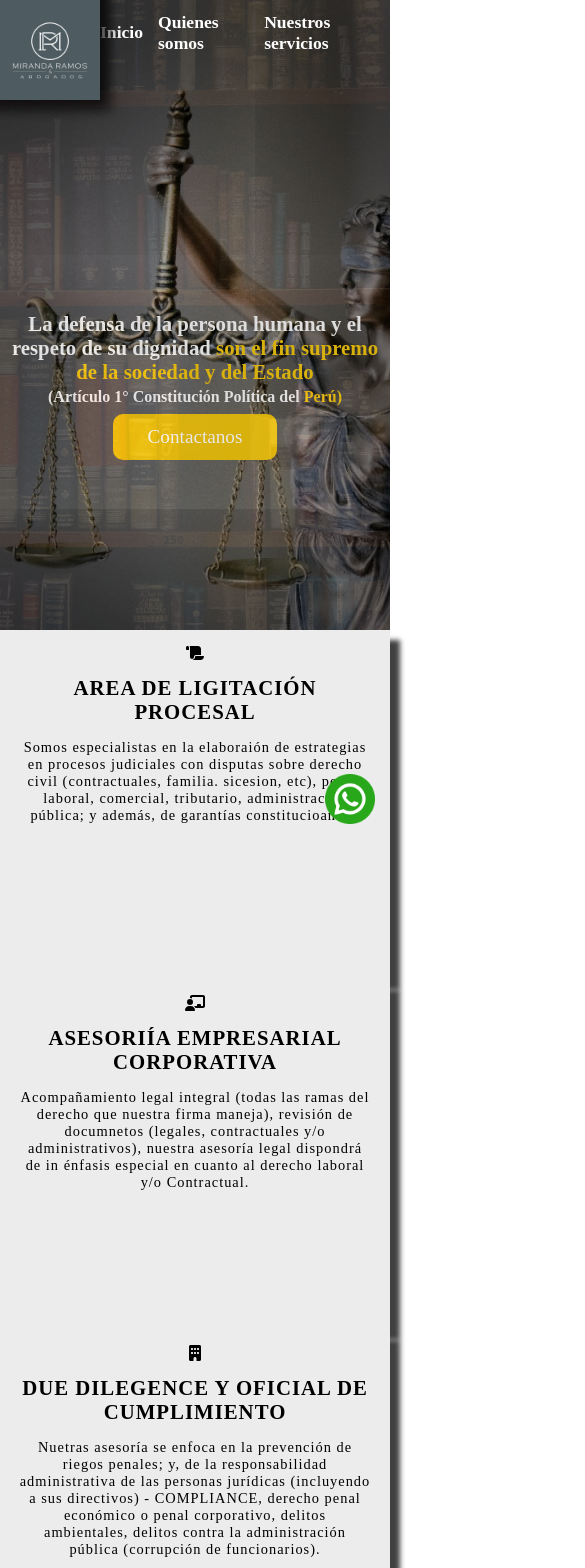
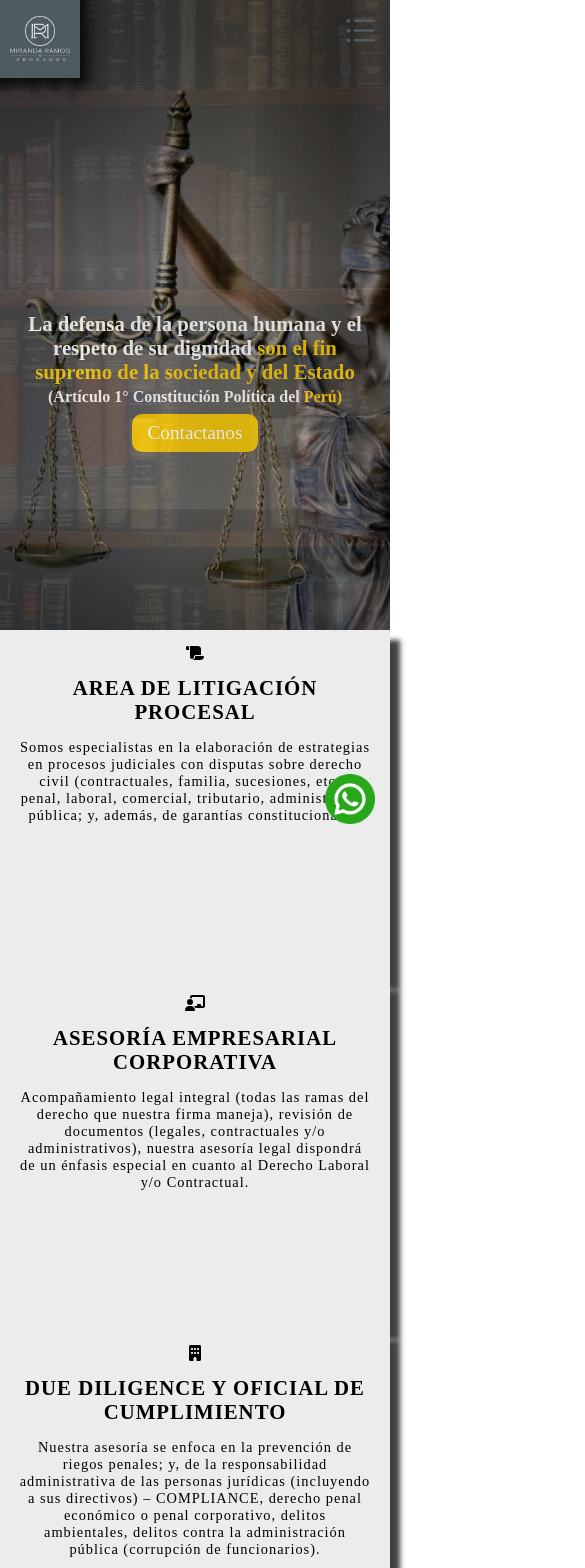
Before and after one commit to EddSJ/SiSiLandingPageMirandaS, a React (Create React App) app: page / in a window 390 px wide. Shown: the top 1568 px of the page, 585 px wide, since content can reach past the window. Built offline with nearby package versions, Linux system fonts and the light colour scheme.

Commit message:
final push

```diff
--- a/package.json
+++ b/package.json
@@ -1,5 +1,6 @@
 {
   "name": "platilla-abogado",
+  "homepage": "http://www.estudiomirandaramos.com/",
   "version": "0.1.0",
   "private": true,
   "dependencies": {
--- a/src/components/form.js
+++ b/src/components/form.js
@@ -1,7 +1,7 @@
 import React, { useState } from 'react';
 import { send } from 'emailjs-com';
 
-import map from '../assets/map.png'
+import map from '../assets/mapa-abogado-1.jpg'
 
 const Form = () => {
 
--- a/src/components/header.js
+++ b/src/components/header.js
@@ -1,26 +1,36 @@
-import React from 'react';
+import React, { useState } from 'react';
 
 
 //logo
 import mirandaLogo from "../assets/miranda-logo.png"
 
+//icon
+import { AiOutlineBars } from "react-icons/ai";
+
 
 const Header = () => {
 
+  const [currentClass, setCurrentClass] = useState('nav-bar deactivate');
 
-
+  const handleChangeClass = () => {
+    if (currentClass === 'nav-bar deactivate'){
+      setCurrentClass('nav-bar active');
+    } else {
+      setCurrentClass('nav-bar deactivate');
+    }
+  };
 
   return (
     <div className='header-wrapper'>
         <div className='logo-marca-wrapper'>
           <img src={mirandaLogo} alt="logo" />
         </div>
-        <div>
-          {/* <FaBars  />  */}
-          <div className='nav-bar'>
-              <a href='#inicio'>Inicio</a>
-              <a href='#staff'>Quienes somos</a>
-              <a href='#servicios'>Nuestros servicios</a>
+        <div className='responsive-nav-wrapper'>
+          <AiOutlineBars onClick={handleChangeClass} />
+          <div className={currentClass}>
+                <a href='#inicio'>Inicio</a>
+                <a href='#staff'>Quienes somos</a>
+                <a href='#servicios'>Nuestros servicios</a>
           </div>
         </div>
     </div>
--- a/src/components/home.js
+++ b/src/components/home.js
@@ -54,38 +54,31 @@ const Home = () => {
         <div className='info-cartas' >
           <section>
             <FontAwesomeIcon icon={ faScroll } />
-            <h2>AREA DE LIGITACIÓN PROCESAL</h2>
+            <h2>AREA DE LITIGACIÓN PROCESAL</h2>
             <p>
-              Somos especialistas en la elaboraión de estrategias en procesos judiciales con disputas sobre derecho
-              civil (contractuales, familia. sicesion, etc), penal, laboral, comercial, tributario, administración pública;
-              y además, de garantías constitucioanles.
+              Somos especialistas en la elaboración de estrategias en procesos judiciales con disputas sobre derecho civil (contractuales, familia, sucesiones, etc.), penal, laboral, comercial, tributario, administración pública; y, además, de garantías constitucionales.
             </p>
           </section>
           <section>
             <FontAwesomeIcon icon={ faChalkboardUser } />
-            <h2>ASESORIÍA EMPRESARIAL CORPORATIVA</h2>
+            <h2>ASESORÍA EMPRESARIAL CORPORATIVA</h2>
             <p>
-              Acompañamiento legal integral (todas las ramas del derecho que nuestra firma maneja),
-              revisión de documnetos (legales, contractuales y/o administrativos), nuestra asesoría legal dispondrá de in énfasis
-              especial en cuanto al derecho laboral y/o Contractual.
+            Acompañamiento legal integral (todas las ramas del derecho que nuestra firma maneja), revisión de documentos (legales, contractuales y/o administrativos), nuestra asesoría legal dispondrá de un énfasis especial en cuanto al Derecho Laboral y/o Contractual.
             </p>
           </section>
           <section>
             <FontAwesomeIcon icon={ faBuilding } />
-            <h2>DUE DILEGENCE Y OFICIAL DE CUMPLIMIENTO</h2>
+            <h2>DUE DILIGENCE Y OFICIAL DE CUMPLIMIENTO</h2>
             <p>
-              Nuetras asesoría se enfoca en la prevención de riegos penales; y, de la responsabilidad administrativa de
-              las personas jurídicas (incluyendo a sus directivos) - COMPLIANCE, derecho penal económico o penal corporativo,
-              delitos ambientales, delitos contra la administración pública (corrupción de funcionarios).
+            Nuestra asesoría se enfoca en la prevención de riegos penales; y, de la responsabilidad administrativa de las personas jurídicas (incluyendo a sus directivos) – COMPLIANCE, derecho penal económico o penal corporativo, delitos ambientales, delitos contra la administración pública (corrupción de funcionarios).
             </p>
           </section>
           <section>
             <FontAwesomeIcon icon={ faScaleBalanced } />
             <h2>UTERO SUBROGADO<br/><span>x</span> </h2>
             <p>
-              Asesoramos y acompañamos a nuestros clientes en este complejo proceso legal para lograr que la madre (quien tiene la voluntad
-              procreacional) ser reconocida como la madre legal del menor nacido vivo. Práctica que no está regulada, pero tampoco prohibida en
-              nuestro país.
+            Asesoramos y acompañamos a nuestros clientes en este complejo proceso legal para
+            lograr que la madre (quien tiene la voluntad procreacional) sea reconocida como la madre legal del menor nacido vivo. Práctica que no está regulada, pero tampoco prohibida en nuestro país.
             </p>
           </section>
         </div>
--- a/src/styles/footer.scss
+++ b/src/styles/footer.scss
@@ -4,6 +4,13 @@
     justify-content: center;
     align-items: center;
     height: 150px;
+
+    @media screen and (max-width: 768px) {
+        height: auto;
+        flex-direction: column;
+        justify-content: center;
+        align-items: center;
+    }
 }
 
 .footer-grid {
@@ -13,6 +20,14 @@
     width: 90%;
     margin: 0 auto;
     margin: 25px 0;
+
+    @media screen and (max-width: 500px) {
+        display: grid;
+        grid-template-columns: 1fr;
+        width: 100%;
+        margin: 0 auto;
+        text-align: center;
+    }
 }
 
 .footer-links {
@@ -92,6 +107,10 @@
             color: #0077b5;
         }
     }
+
+    @media screen and (max-width: 500px) {
+        flex-direction: row;
+    }
 }
 
 .created  {
--- a/src/styles/form.scss
+++ b/src/styles/form.scss
@@ -76,6 +76,23 @@
             border: none;
             font-size: 00.9rem;
         }
+
+        @media screen and (max-width: 768px) {
+            width: 100%;
+            text-align: center;
+
+            h1 {
+                font-size: 2rem;
+            }
+
+            input {
+                width: 95%;
+            }
+
+            textarea {
+                width: 95%;
+            }
+        }
     }
 }
 
--- a/src/styles/header.scss
+++ b/src/styles/header.scss
@@ -59,12 +59,32 @@
 
     @media screen and (max-width: 500px) {
         position: static;
-        height: 100px;
-        width: 100px;
-        margin-bottom: -35px;
+        height: 80px;
+        width: 80px;
+        margin-bottom: -10px;
         margin-left: 0;
     }
 }
+
+.responsive-nav-wrapper {
+
+    svg {
+        display: none;
+    }
+
+    @media screen and (max-width: 500px) {
+        svg {
+            display: block;
+            cursor: pointer;
+        }
+
+        margin-top: 110px;
+        display: flex;
+        flex-direction: column;
+        align-items: end;
+    }
+}
+
 
 .nav-bar {
     display: flex;
@@ -88,15 +108,27 @@
 
     @media screen and (max-width: 500px) {
         width: 100%;
+        flex-direction: column;
+        transition: ease-in-out 0.5s;
+        align-items: flex-end;
+        margin-top: 20px;
 
         a {
             font-size: 1.1em;
             padding: 0%;
             margin-right: 15px;
             color: white;
+            margin-bottom: 10px;
+        }
+        transform: translate(200px,0px);
+
+        &.active {
+            transform: translate(0px,0px);
         }
     }
 }
+
+
 
 .small-view {
     background-color: #4e5b61;
--- a/src/styles/home.scss
+++ b/src/styles/home.scss
@@ -75,13 +75,18 @@
 
     @media screen and (max-width: 500px) {
         .ayuda {
-            width: 100%;
+            width: 90%;
             margin-top: 80%;
+            font-size: rem;
         }
 
         .nosotros {
-            width: 100%;
+            width: 90%;
             margin-top: 1%;
+        }
+
+        a{
+            padding: 0.5rem 1rem;
         }
     }
 }
@@ -214,6 +219,14 @@
         grid-template-columns: 1fr;
         width: 100%;
         grid-auto-flow: dense;
+        h1 {
+            font-size: 2rem;
+        }
+        margin-top: 20px;
+
+        a {
+            padding: 0.5rem 1rem;
+        }
     }
 }
 
```
Also changed, not shown: src/assets/map.png (deleted), src/assets/mapa-abogado-1.jpg (added).
